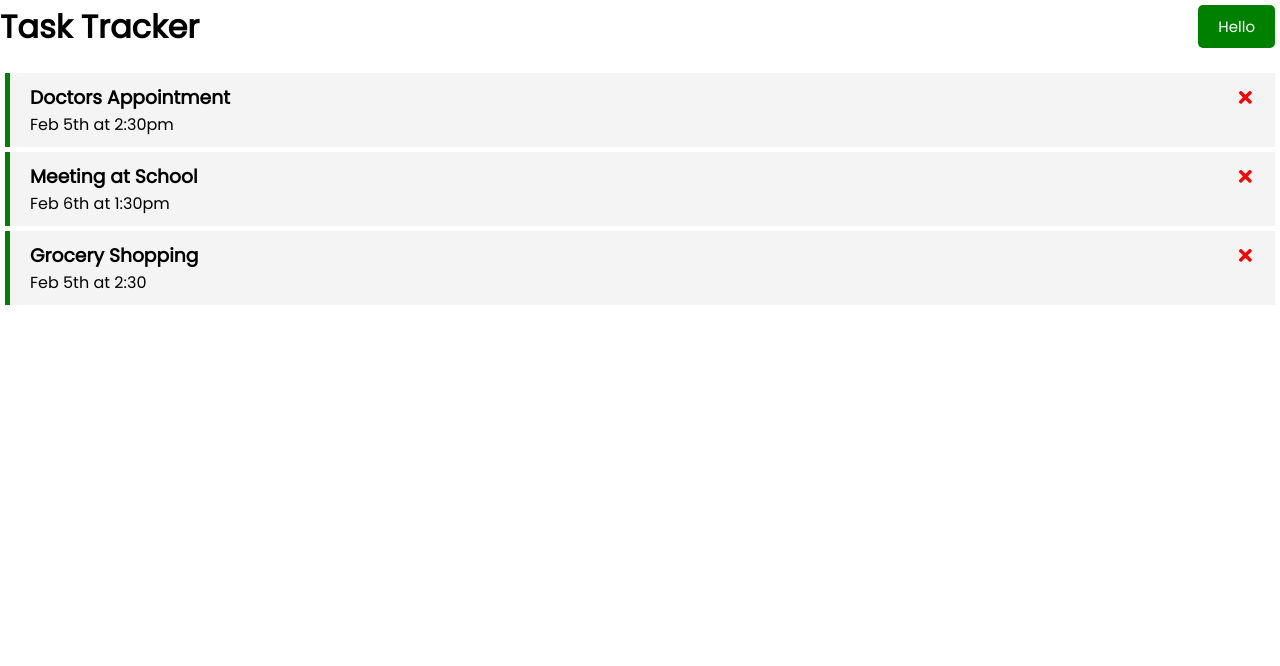
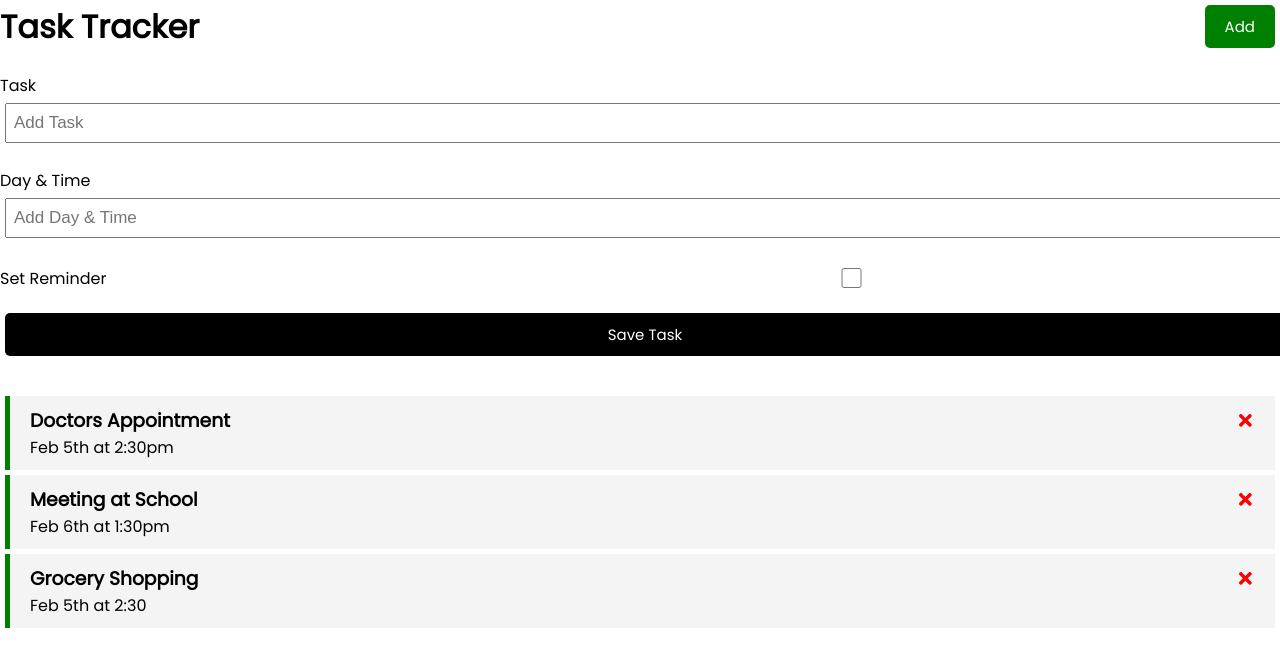
Before and after one commit to spencercreer/react-and-do, a React (Create React App) app: page / in a window 1280 px wide. Shown: the top 666 px of the page. Built offline with nearby package versions, Linux system fonts and the light colour scheme.

Commit message:
addTask form

```diff
--- a/src/App.js
+++ b/src/App.js
@@ -1,6 +1,7 @@
 import { useState } from 'react'
 import Header from './components/Header'
 import Tasks from './components/Tasks'
+import AddTask from './components/AddTask'
 
 function App() {
   const [tasks, setTasks] = useState([
@@ -24,6 +25,12 @@
     }
   ])
 
+  const addTask = (task) => {
+    const id = Math.floor(Math.random() * 1000) + 1
+    const newTask = { id, ...task }
+    setTasks([...tasks, newTask])
+  }
+
   const deleteTask = (id) => {
     setTasks(tasks.filter((task) => task.id !== id))
   }
@@ -35,6 +42,7 @@
   return (
     <div className="App">
       <Header />
+      <AddTask onAdd={addTask} />
       {tasks.length > 0 ? (<Tasks tasks={tasks} onDelete={deleteTask} onToggle={toggleReminder} />) : ("No Tasks to Show")}
     </div>
   );
--- /dev/null
+++ b/src/components/AddTask.js
@@ -0,0 +1,58 @@
+import { useState } from 'react'
+
+const AddTask = ({ onAdd }) => {
+    const [text, setText] = useState('')
+    const [day, setDay] = useState('')
+    const [reminder, setReminder] = useState(false)
+
+    const onSubmit = (e) => {
+        e.preventDefault()
+
+        if (!text) {
+            alert('Please add a task')
+            return
+        }
+
+        onAdd({ text, day, reminder })
+
+        setText('')
+        setDay('')
+        setReminder(false)
+    }
+
+    return (
+        <form className='add-form' onSubmit={onSubmit}>
+            <div className='form-control'>
+                <label>Task</label>
+                <input
+                    type='text'
+                    placeholder='Add Task'
+                    value={text}
+                    onChange={(e) => setText(e.target.value)}
+                />
+            </div>
+            <div className='form-control'>
+                <label>Day & Time</label>
+                <input
+                    type='text'
+                    placeholder='Add Day & Time'
+                    value={day}
+                    onChange={(e) => setDay(e.target.value)}
+                />
+            </div>
+            <div className='form-control form-control-check'>
+                <label>Set Reminder</label>
+                <input
+                    type='checkbox'
+                    checked={reminder}
+                    value={reminder}
+                    onChange={(e) => setReminder(e.currentTarget.checked)}
+                />
+            </div>
+
+            <input type='submit' value='Save Task' className='btn btn-block' />
+        </form>
+    )
+}
+
+export default AddTask
--- a/src/components/Header.js
+++ b/src/components/Header.js
@@ -9,7 +9,7 @@
     return (
         <header className='header'>
             <h1>{title}</h1>
-            <Button color='green' text='Hello' onClick={onClick} />
+            <Button color='green' text='Add' onClick={onClick} />
         </header>
     )
 }
```
